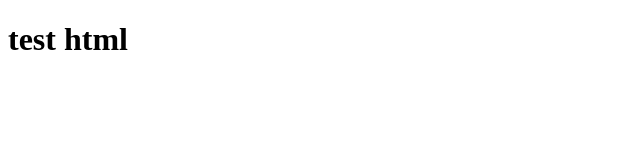
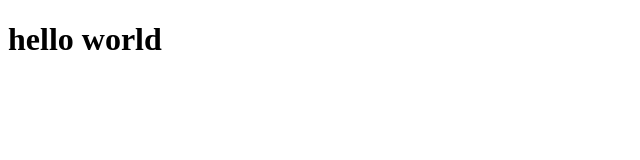
Before and after one commit to danimkim/likelion_front_end_school, a plain HTML site: page index.html in a window 1280 px wide. Shown: the whole page, without its empty margins (0-640 px from the left). Drawn offline with Linux system fonts and the light colour scheme.

Commit message:
Update index.html

```diff
--- a/index.html
+++ b/index.html
@@ -7,6 +7,6 @@
     <title></title>
 </head>
 <body>
-  <h1>test html</h1>
+  <h1>hello world</h1>
 </body>
 </html>
```
